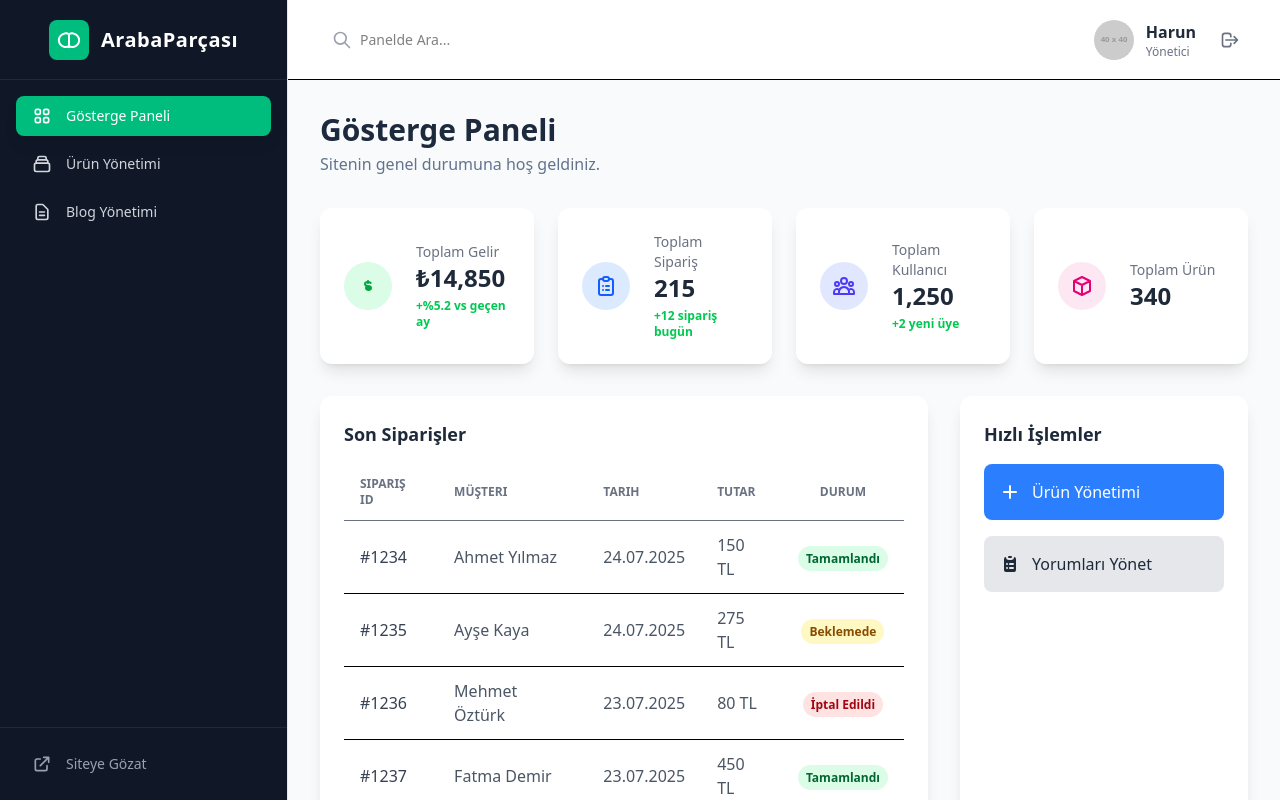
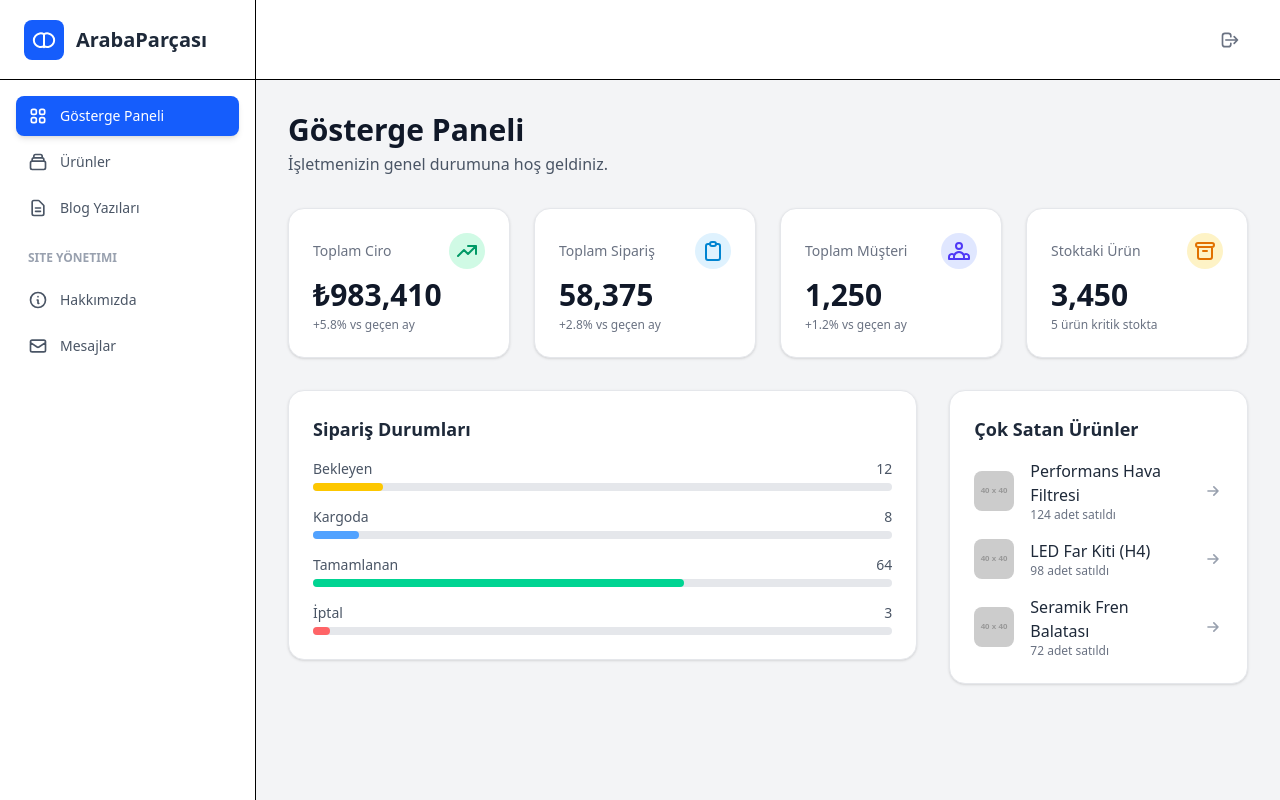
Before and after one commit to harundursunf/ArabaParcasi, a React (Vite) app in the folder ArabaParcasi/: page /admin in a window 1280 px wide. Built offline with nearby package versions, Linux system fonts and the light colour scheme; sample sign-in values are in the browser's storage.

Commit message:
Admin panel UI updated and new features introduced.

```diff
--- a/ArabaParcasi/src/admin/AdminLayout.jsx
+++ b/ArabaParcasi/src/admin/AdminLayout.jsx
@@ -1,7 +1,7 @@
 import React from 'react';
-import { NavLink, Outlet } from 'react-router-dom';
+import { NavLink, Outlet, useNavigate } from 'react-router-dom';
 
-// İkonları tek bir bileşende yönetmek daha temiz bir yaklaşım
+// İkon Bileşeni
 const Icon = ({ path, className = "h-5 w-5" }) => (
   <svg xmlns="http://www.w3.org/2000/svg" className={className} fill="none" viewBox="0 0 24 24" stroke="currentColor" strokeWidth={2}>
     <path strokeLinecap="round" strokeLinejoin="round" d={path} />
@@ -9,73 +9,46 @@ const Icon = ({ path, className = "h-5 w-5" }) => (
 );
 
 const AdminLayout = () => {
-  // Aktif link stili için fonksiyon. Vurgulanan arka plan ve daha belirgin metin rengi.
+  const navigate = useNavigate();
+
+  const handleLogout = () => {
+    sessionStorage.removeItem('isAdminLoggedIn');
+    navigate('/admin/login');
+  };
+
   const getNavLinkClass = ({ isActive }) =>
-    `flex items-center gap-3.5 rounded-lg px-4 py-2.5 text-sm font-medium transition-all duration-200 ${
+    `flex items-center gap-3 rounded-lg px-3 py-2.5 text-sm font-medium transition-all duration-200 ${
       isActive
-        ? 'bg-emerald-500 text-white shadow-lg' // Aktif durum için canlı bir renk
-        : 'text-gray-300 hover:bg-gray-700/50 hover:text-white'
+        ? 'bg-blue-600 text-white shadow-md'
+        : 'text-gray-600 hover:bg-gray-100'
     }`;
 
   return (
-    <div className="flex h-screen w-full bg-gray-50 font-sans">
-      {/* SOL MENÜ (SIDEBAR) - Daha modern bir görünümle */}
-      <aside className="w-72 flex-col border-r border-gray-200 bg-gray-900 text-white hidden md:flex">
-        {/* Logo/Başlık Alanı */}
-        <div className="flex h-20 items-center justify-center border-b border-gray-800 px-6">
-          <div className="flex items-center gap-3">
-            <div className="rounded-lg bg-emerald-500 p-2">
-              <Icon path="M12 6.25278V19.2528M12 6.25278C10.8321 5.47686 9.2464 5.1787 7.64298 5.45912C6.03957 5.73953 4.57354 6.57959 3.50758 7.81223C2.44161 9.04487 1.85199 10.5892 1.85199 12.1878C1.85199 13.7863 2.44161 15.3306 3.50758 16.5632C4.57354 17.7959 6.03957 18.6359 7.64298 18.9163C9.2464 19.1968 10.8321 18.8986 12 18.1227M12 6.25278C13.1679 5.47686 14.7536 5.1787 16.357 5.45912C17.9604 5.73953 19.4265 6.57959 20.4924 7.81223C21.5584 9.04487 22.148 10.5892 22.148 12.1878C22.148 13.7863 21.5584 15.3306 20.4924 16.5632C19.4265 17.7959 17.9604 18.6359 16.357 18.9163C14.7536 19.1968 13.1679 18.8986 12 18.1227" className="h-6 w-6 text-white"/>
-            </div>
-            <span className="text-xl font-semibold tracking-wide">ArabaParçası</span>
+    <div className="flex h-screen w-full bg-gray-100 font-sans">
+      {/* SOL MENÜ (SIDEBAR) */}
+      <aside className="w-64 flex-col border-r bg-white hidden md:flex">
+        <div className="flex h-20 items-center gap-3 px-6 border-b">
+          <div className="rounded-lg bg-blue-600 p-2">
+            <Icon path="M12 6.25278V19.2528M12 6.25278C10.8321 5.47686 9.2464 5.1787 7.64298 5.45912C6.03957 5.73953 4.57354 6.57959 3.50758 7.81223C2.44161 9.04487 1.85199 10.5892 1.85199 12.1878C1.85199 13.7863 2.44161 15.3306 3.50758 16.5632C4.57354 17.7959 6.03957 18.6359 7.64298 18.9163C9.2464 19.1968 10.8321 18.8986 12 18.1227M12 6.25278C13.1679 5.47686 14.7536 5.1787 16.357 5.45912C17.9604 5.73953 19.4265 6.57959 20.4924 7.81223C21.5584 9.04487 22.148 10.5892 22.148 12.1878C22.148 13.7863 21.5584 15.3306 20.4924 16.5632C19.4265 17.7959 17.9604 18.6359 16.357 18.9163C14.7536 19.1968 13.1679 18.8986 12 18.1227" className="h-6 w-6 text-white"/>
           </div>
+          <span className="text-xl font-bold text-gray-800">ArabaParçası</span>
         </div>
 
-        {/* Navigasyon Linkleri */}
-        <nav className="flex-1 space-y-2 p-4">
-          <NavLink to="/admin" end className={getNavLinkClass}>
-            <Icon path="M4 6a2 2 0 012-2h2a2 2 0 012 2v2a2 2 0 01-2 2H6a2 2 0 01-2-2V6zM14 6a2 2 0 012-2h2a2 2 0 012 2v2a2 2 0 01-2 2h-2a2 2 0 01-2-2V6zM4 16a2 2 0 012-2h2a2 2 0 012 2v2a2 2 0 01-2 2H6a2 2 0 01-2-2v-2zM14 16a2 2 0 012-2h2a2 2 0 012 2v2a2 2 0 01-2 2h-2a2 2 0 01-2-2v-2z" />
-            <span>Gösterge Paneli</span>
-          </NavLink>
-          <NavLink to="/admin/AdminUrunler" className={getNavLinkClass}>
-            <Icon path="M19 11H5m14 0a2 2 0 012 2v6a2 2 0 01-2 2H5a2 2 0 01-2-2v-6a2 2 0 012-2m14 0V9a2 2 0 00-2-2M5 11V9a2 2 0 012-2m0 0V5a2 2 0 012-2h6a2 2 0 012 2v2M7 7h10" />
-            <span>Ürün Yönetimi</span>
-          </NavLink>
-          <NavLink to="/admin/AdminBlog" className={getNavLinkClass}>
-            <Icon path="M9 12h6m-6 4h6m2 5H7a2 2 0 01-2-2V5a2 2 0 012-2h5.586a1 1 0 01.707.293l5.414 5.414a1 1 0 01.293.707V19a2 2 0 01-2 2z" />
-            <span>Blog Yönetimi</span>
-          </NavLink>
+        <nav className="flex-1 space-y-1.5 p-4">
+          <NavLink to="/admin" end className={getNavLinkClass}><Icon path="M4 6a2 2 0 012-2h2a2 2 0 012 2v2a2 2 0 01-2 2H6a2 2 0 01-2-2V6zM14 6a2 2 0 012-2h2a2 2 0 012 2v2a2 2 0 01-2 2h-2a2 2 0 01-2-2V6zM4 16a2 2 0 012-2h2a2 2 0 012 2v2a2 2 0 01-2 2H6a2 2 0 01-2-2v-2zM14 16a2 2 0 012-2h2a2 2 0 012 2v2a2 2 0 01-2 2h-2a2 2 0 01-2-2v-2z" /><span>Gösterge Paneli</span></NavLink>
+          <NavLink to="/admin/AdminUrunler" className={getNavLinkClass}><Icon path="M19 11H5m14 0a2 2 0 012 2v6a2 2 0 01-2 2H5a2 2 0 01-2-2v-6a2 2 0 012-2m14 0V9a2 2 0 00-2-2M5 11V9a2 2 0 012-2m0 0V5a2 2 0 012-2h6a2 2 0 012 2v2M7 7h10" /><span>Ürünler</span></NavLink>
+          <NavLink to="/admin/AdminBlog" className={getNavLinkClass}><Icon path="M9 12h6m-6 4h6m2 5H7a2 2 0 01-2-2V5a2 2 0 012-2h5.586a1 1 0 01.707.293l5.414 5.414a1 1 0 01.293.707V19a2 2 0 01-2 2z" /><span>Blog Yazıları</span></NavLink>
+          <div className="px-3 pt-4 pb-2 text-xs font-semibold uppercase text-gray-400"><span>Site Yönetimi</span></div>
+          <NavLink to="/admin/AdminHakkimizda" className={getNavLinkClass}><Icon path="M13 16h-1v-4h-1m1-4h.01M21 12a9 9 0 11-18 0 9 9 0 0118 0z" /><span>Hakkımızda</span></NavLink>
+          <NavLink to="/admin/AdminIletisim" className={getNavLinkClass}><Icon path="M3 8l7.89 5.26a2 2 0 002.22 0L21 8M5 19h14a2 2 0 002-2V7a2 2 0 00-2-2H5a2 2 0 00-2 2v10a2 2 0 002 2z" /><span>Mesajlar</span></NavLink>
         </nav>
-
-        {/* Siteye Dön Linki */}
-        <div className="mt-auto border-t border-gray-800 p-4">
-          <a href="/" className="flex items-center gap-3.5 rounded-lg px-4 py-2.5 text-sm font-medium text-gray-400 transition-all hover:bg-gray-700/50 hover:text-white">
-            <Icon path="M10 6H6a2 2 0 00-2 2v10a2 2 0 002 2h10a2 2 0 002-2v-4M14 4h6m0 0v6m0-6L10 14" />
-            <span>Siteye Gözat</span>
-          </a>
-        </div>
       </aside>
 
-      {/* SAĞ TARAF (ANA İÇERİK) - Daha profesyonel bir başlıkla */}
+      {/* SAĞ TARAF (ANA İÇERİK) */}
       <div className="flex flex-1 flex-col">
-        <header className="flex h-20 items-center justify-between border-b bg-white px-8">
-          <div className="flex items-center">
-            {/* Arama Çubuğu (Placeholder) */}
-            <div className="relative">
-              <Icon path="M21 21l-6-6m2-5a7 7 0 11-14 0 7 7 0 0114 0z" className="absolute left-3 top-1/2 -translate-y-1/2 h-5 w-5 text-gray-400" />
-              <input type="text" placeholder="Panelde Ara..." className="w-full rounded-lg border-gray-200 py-2.5 pl-10 pr-4 text-sm focus:border-emerald-500 focus:ring-emerald-500" />
-            </div>
-          </div>
-          <div className="flex items-center gap-4">
-            {/* Profil Alanı (Placeholder) */}
-            <div className="flex items-center gap-3">
-              <img src="https://placehold.co/40x40/000000/FFFFFF?text=H" alt="Admin" className="h-10 w-10 rounded-full object-cover" />
-              <div>
-                <p className="font-semibold text-gray-800">Harun</p>
-                <p className="text-xs text-gray-500">Yönetici</p>
-              </div>
-            </div>
-            <button className="rounded-full p-2 text-gray-500 hover:bg-gray-100 hover:text-gray-700">
+        <header className="flex h-20 items-center justify-end border-b bg-white px-8">
+          <div className="flex items-center gap-6">
+            <button onClick={handleLogout} className="rounded-full p-2 text-gray-500 transition-colors hover:bg-red-50 hover:text-red-600" title="Çıkış Yap">
               <Icon path="M17 16l4-4m0 0l-4-4m4 4H7m6 4v1a3 3 0 01-3 3H6a3 3 0 01-3-3V7a3 3 0 013-3h4a3 3 0 013 3v1" />
             </button>
           </div>
--- a/ArabaParcasi/src/admin/general.jsx
+++ b/ArabaParcasi/src/admin/general.jsx
@@ -1,111 +1,105 @@
 import React from 'react';
-import { Link } from 'react-router-dom';
 
-// --- SVG İkonları ---
-const UsersIcon = () => (
-    <svg xmlns="http://www.w3.org/2000/svg" className="h-6 w-6" fill="none" viewBox="0 0 24 24" stroke="currentColor" strokeWidth={2}>
-        <path strokeLinecap="round" strokeLinejoin="round" d="M17 20h5v-2a3 3 0 00-5.356-1.857M17 20H7m10 0v-2c0-.653-.125-1.273-.356-1.857M7 20H2v-2a3 3 0 015.356-1.857M7 20v-2c0-.653.125-1.273.356-1.857m0 0a5.002 5.002 0 019.288 0M15 7a3 3 0 11-6 0 3 3 0 016 0zm6 3a2 2 0 11-4 0 2 2 0 014 0zM7 10a2 2 0 11-4 0 2 2 0 014 0z" />
-    </svg>
-);
-const ProductsIcon = () => (
-    <svg xmlns="http://www.w3.org/2000/svg" className="h-6 w-6" fill="none" viewBox="0 0 24 24" stroke="currentColor" strokeWidth={2}>
-        <path strokeLinecap="round" strokeLinejoin="round" d="M20 7l-8-4-8 4m16 0l-8 4m8-4v10l-8 4m0-10L4 7m8 4v10M4 7v10l8 4" />
-    </svg>
-);
-const OrdersIcon = () => (
-    <svg xmlns="http://www.w3.org/2000/svg" className="h-6 w-6" fill="none" viewBox="0 0 24 24" stroke="currentColor" strokeWidth={2}>
-        <path strokeLinecap="round" strokeLinejoin="round" d="M9 5H7a2 2 0 00-2 2v12a2 2 0 002 2h10a2 2 0 002-2V7a2 2 0 00-2-2h-2M9 5a2 2 0 002 2h2a2 2 0 002-2M9 5a2 2 0 012-2h2a2 2 0 012 2m-3 7h3m-3 4h3m-6-4h.01M9 16h.01" />
-    </svg>
-);
-const RevenueIcon = () => (
-    <svg xmlns="http://www.w3.org/2000/svg" className="h-6 w-6" fill="none" viewBox="0 0 24 24" stroke="currentColor" strokeWidth={2}>
-        <path strokeLinecap="round" strokeLinejoin="round" d="M12 8c-1.657 0-3 .895-3 2s1.343 2 3 2 3 .895 3 2-1.343 2-3 2m0-8c1.11 0 2.08.402 2.599 1M12 8V7m0 1v.01M12 14v1m0-6v.01M12 12a2 2 0 00-2 2c0 .51.198 1.01.545 1.414M12 12a2 2 0 012 2c0 .51-.198 1.01-.545 1.414m0 0A2 2 0 0112 16" />
+// --- İkonlar ---
+const Icon = ({ path, className = "h-6 w-6" }) => (
+    <svg xmlns="http://www.w3.org/2000/svg" className={className} fill="none" viewBox="0 0 24 24" stroke="currentColor" strokeWidth={2}>
+        <path strokeLinecap="round" strokeLinejoin="round" d={path} />
     </svg>
 );
 
-const IconWrapper = ({ icon, bgColorClass, iconColorClass }) => (
-  <div className={`rounded-full p-3 ${bgColorClass}`}>
-    <span className={iconColorClass}>{icon}</span>
+// --- Bileşenler ---
+
+// Özet Kartı
+const StatCard = ({ title, value, change, icon, color }) => (
+    <div className="rounded-2xl border border-gray-200 bg-white p-6 shadow-sm">
+        <div className="flex items-center justify-between">
+            <p className="text-sm font-medium text-gray-500">{title}</p>
+            <div className={`rounded-full p-1.5 ${color.bg} ${color.text}`}>{icon}</div>
+        </div>
+        <p className="mt-2 text-3xl font-bold text-gray-900">{value}</p>
+        {change && <p className="text-xs text-gray-500 mt-1">{change}</p>}
     </div>
 );
 
-const StatCard = ({ title, value, icon, change, changeType }) => (
-  <div className="bg-white rounded-xl shadow-lg p-6 flex items-center gap-6 transform hover:-translate-y-1 transition-transform duration-300">
-    {icon}
-    <div>
-      <p className="text-sm font-medium text-gray-500">{title}</p>
-      <p className="text-2xl font-bold text-gray-800">{value}</p>
-      {change && (
-        <p className={`text-xs mt-1 font-semibold ${changeType === 'increase' ? 'text-green-500' : 'text-red-500'}`}>
-          {change}
-        </p>
-      )}
+// Sipariş Durumları
+const OrderStatus = () => {
+    const statuses = [
+        { name: 'Bekleyen', count: 12, color: 'bg-yellow-400' },
+        { name: 'Kargoda', count: 8, color: 'bg-blue-400' },
+        { name: 'Tamamlanan', count: 64, color: 'bg-emerald-400' },
+        { name: 'İptal', count: 3, color: 'bg-red-400' },
+    ];
+    return (
+        <div className="rounded-2xl border border-gray-200 bg-white p-6 shadow-sm">
+            <h3 className="text-lg font-semibold text-gray-800">Sipariş Durumları</h3>
+            <div className="mt-4 space-y-4">
+                {statuses.map(status => (
+                    <div key={status.name}>
+                        <div className="flex justify-between text-sm font-medium text-gray-600">
+                            <span>{status.name}</span>
+                            <span>{status.count}</span>
+                        </div>
+                        <div className="mt-1 h-2 w-full rounded-full bg-gray-200">
+                            <div className={`h-2 rounded-full ${status.color}`} style={{ width: `${status.count}%` }}></div>
+                        </div>
+                    </div>
+                ))}
             </div>
         </div>
     );
-
-const General = () => {
-  const recentOrders = [
-    { id: '#1234', user: 'Ahmet Yılmaz', date: '24.07.2025', total: '150 TL', status: 'Tamamlandı' },
-    { id: '#1235', user: 'Ayşe Kaya', date: '24.07.2025', total: '275 TL', status: 'Beklemede' },
-    { id: '#1236', user: 'Mehmet Öztürk', date: '23.07.2025', total: '80 TL', status: 'İptal Edildi' },
-    { id: '#1237', user: 'Fatma Demir', date: '23.07.2025', total: '450 TL', status: 'Tamamlandı' },
-  ];
-
-  const getStatusClass = (status) => {
-    switch (status) {
-      case 'Tamamlandı': return 'bg-green-100 text-green-800';
-      case 'Beklemede': return 'bg-yellow-100 text-yellow-800';
-      case 'İptal Edildi': return 'bg-red-100 text-red-800';
-      default: return 'bg-gray-100 text-gray-800';
-    }
 };
 
+// Çok Satan Ürünler
+const TopProducts = () => {
+    const products = [
+        { name: 'Performans Hava Filtresi', sales: 124, img: 'https://placehold.co/40x40/16a34a/ffffff?text=F' },
+        { name: 'LED Far Kiti (H4)', sales: 98, img: 'https://placehold.co/40x40/0284c7/ffffff?text=L' },
+        { name: 'Seramik Fren Balatası', sales: 72, img: 'https://placehold.co/40x40/dc2626/ffffff?text=B' },
+    ];
     return (
-    <>
-      <header className="mb-8">
-        <h1 className="text-3xl font-bold text-slate-800">Gösterge Paneli</h1>
-        <p className="text-slate-500 mt-1">Sitenin genel durumuna hoş geldiniz.</p>
-      </header>
-      <div className="grid grid-cols-1 md:grid-cols-2 xl:grid-cols-4 gap-6 mb-8">
-        <StatCard title="Toplam Gelir" value="₺14,850" icon={<IconWrapper icon={<RevenueIcon />} bgColorClass="bg-green-100" iconColorClass="text-green-600" />} change="+%5.2 vs geçen ay" changeType="increase" />
-        <StatCard title="Toplam Sipariş" value="215" icon={<IconWrapper icon={<OrdersIcon />} bgColorClass="bg-blue-100" iconColorClass="text-blue-600" />} change="+12 sipariş bugün" changeType="increase" />
-        <StatCard title="Toplam Kullanıcı" value="1,250" icon={<IconWrapper icon={<UsersIcon />} bgColorClass="bg-indigo-100" iconColorClass="text-indigo-600" />} change="+2 yeni üye" changeType="increase" />
-        <StatCard title="Toplam Ürün" value="340" icon={<IconWrapper icon={<ProductsIcon />} bgColorClass="bg-pink-100" iconColorClass="text-pink-600" />} />
+        <div className="rounded-2xl border border-gray-200 bg-white p-6 shadow-sm">
+            <h3 className="text-lg font-semibold text-gray-800">Çok Satan Ürünler</h3>
+            <div className="mt-4 space-y-4">
+                {products.map(product => (
+                    <div key={product.name} className="flex items-center gap-4">
+                        <img src={product.img} alt={product.name} className="h-10 w-10 rounded-lg object-cover"/>
+                        <div className="flex-1">
+                            <p className="font-medium text-gray-800">{product.name}</p>
+                            <p className="text-xs text-gray-500">{product.sales} adet satıldı</p>
                         </div>
-      <div className="grid grid-cols-1 lg:grid-cols-3 gap-8">
-        <div className="lg:col-span-2 bg-white rounded-xl shadow-lg p-6">
-          <h3 className="font-semibold text-gray-800 text-lg mb-4">Son Siparişler</h3>
-          <div className="overflow-x-auto">
-            <table className="w-full text-left">
-              <thead>
-                <tr className="text-xs text-gray-500 uppercase border-b"><th className="py-3 px-4">Sipariş ID</th><th className="py-3 px-4">Müşteri</th><th className="py-3 px-4">Tarih</th><th className="py-3 px-4">Tutar</th><th className="py-3 px-4 text-center">Durum</th></tr>
-              </thead>
-              <tbody>
-                {recentOrders.map(order => (
-                  <tr key={order.id} className="border-b hover:bg-gray-50">
-                    <td className="py-3 px-4 font-medium text-gray-700">{order.id}</td><td className="py-3 px-4 text-gray-600">{order.user}</td><td className="py-3 px-4 text-gray-600">{order.date}</td><td className="py-3 px-4 text-gray-600">{order.total}</td><td className="py-3 px-4 text-center"><span className={`text-xs font-semibold px-2 py-1 rounded-full ${getStatusClass(order.status)}`}>{order.status}</span></td>
-                  </tr>
+                        <Icon path="M13 7l5 5m0 0l-5 5m5-5H6" className="h-5 w-5 text-gray-400"/>
+                    </div>
                 ))}
-              </tbody>
-            </table>
             </div>
         </div>
-        <div className="bg-white rounded-xl shadow-lg p-6">
-          <h3 className="font-semibold text-gray-800 text-lg mb-4">Hızlı İşlemler</h3>
-          <div className="flex flex-col gap-4">
-            <Link to="/admin/AdminUrunler" className="w-full text-left p-4 bg-blue-500 text-white rounded-lg hover:bg-blue-600 transition-colors flex items-center gap-3">
-              <svg xmlns="http://www.w3.org/2000/svg" className="h-5 w-5" viewBox="0 0 20 20" fill="currentColor"><path fillRule="evenodd" d="M10 3a1 1 0 011 1v5h5a1 1 0 110 2h-5v5a1 1 0 11-2 0v-5H4a1 1 0 110-2h5V4a1 1 0 011-1z" clipRule="evenodd" /></svg>
-              Ürün Yönetimi
-            </Link>
-            <button className="w-full text-left p-4 bg-gray-200 text-gray-800 rounded-lg hover:bg-gray-300 transition-colors flex items-center gap-3">
-              <svg xmlns="http://www.w3.org/2000/svg" className="h-5 w-5" viewBox="0 0 20 20" fill="currentColor"><path d="M9 2a1 1 0 000 2h2a1 1 0 100-2H9z" /><path fillRule="evenodd" d="M4 5a2 2 0 012-2 3 3 0 003 3h2a3 3 0 003-3 2 2 0 012 2v11a2 2 0 01-2 2H6a2 2 0 01-2-2V5zm3 4a1 1 0 000 2h.01a1 1 0 100-2H7zm3 0a1 1 0 000 2h3a1 1 0 100-2h-3zm-3 4a1 1 0 100 2h.01a1 1 0 100-2H7zm3 0a1 1 0 100 2h3a1 1 0 100-2h-3z" clipRule="evenodd" /></svg>
-              Yorumları Yönet
-            </button>
+    );
+};
+
+// --- Ana Gösterge Paneli ---
+const General = () => {
+    return (
+        <div className="space-y-8">
+            <div>
+                <h1 className="text-3xl font-bold text-gray-900">Gösterge Paneli</h1>
+                <p className="mt-1 text-gray-600">İşletmenizin genel durumuna hoş geldiniz.</p>
+            </div>
+
+            <div className="grid grid-cols-1 gap-6 sm:grid-cols-2 lg:grid-cols-4">
+                <StatCard title="Toplam Ciro" value="₺983,410" change="+5.8% vs geçen ay" icon={<Icon path="M13 7h8m0 0v8m0-8l-8 8-4-4-6 6"/>} color={{bg: 'bg-emerald-100', text: 'text-emerald-600'}} />
+                <StatCard title="Toplam Sipariş" value="58,375" change="+2.8% vs geçen ay" icon={<Icon path="M9 5H7a2 2 0 00-2 2v12a2 2 0 002 2h10a2 2 0 002-2V7a2 2 0 00-2-2h-2M9 5a2 2 0 002 2h2a2 2 0 002-2M9 5a2 2 0 012-2h2a2 2 0 012 2"/>} color={{bg: 'bg-sky-100', text: 'text-sky-600'}} />
+                <StatCard title="Toplam Müşteri" value="1,250" change="+1.2% vs geçen ay" icon={<Icon path="M17 20h5v-2a3 3 0 00-5.356-1.857M17 20H7m10 0v-2c0-.653-.125-1.273-.356-1.857M7 20H2v-2a3 3 0 015.356-1.857M7 20v-2c0-.653.125-1.273.356-1.857m0 0a5.002 5.002 0 019.288 0M15 7a3 3 0 11-6 0 3 3 0 016 0z"/>} color={{bg: 'bg-indigo-100', text: 'text-indigo-600'}} />
+                <StatCard title="Stoktaki Ürün" value="3,450" change="5 ürün kritik stokta" icon={<Icon path="M5 8h14M5 8a2 2 0 110-4h14a2 2 0 110 4M5 8v10a2 2 0 002 2h10a2 2 0 002-2V8m-9 4h4"/>} color={{bg: 'bg-amber-100', text: 'text-amber-600'}} />
+            </div>
+
+            <div className="grid grid-cols-1 lg:grid-cols-3 gap-8">
+                <div className="lg:col-span-2">
+                    <OrderStatus />
+                </div>
+                <div>
+                    <TopProducts />
                 </div>
             </div>
         </div>
-    </>
     );
 };
 
```
Lines whose indentation alone changed are shown as unchanged.
